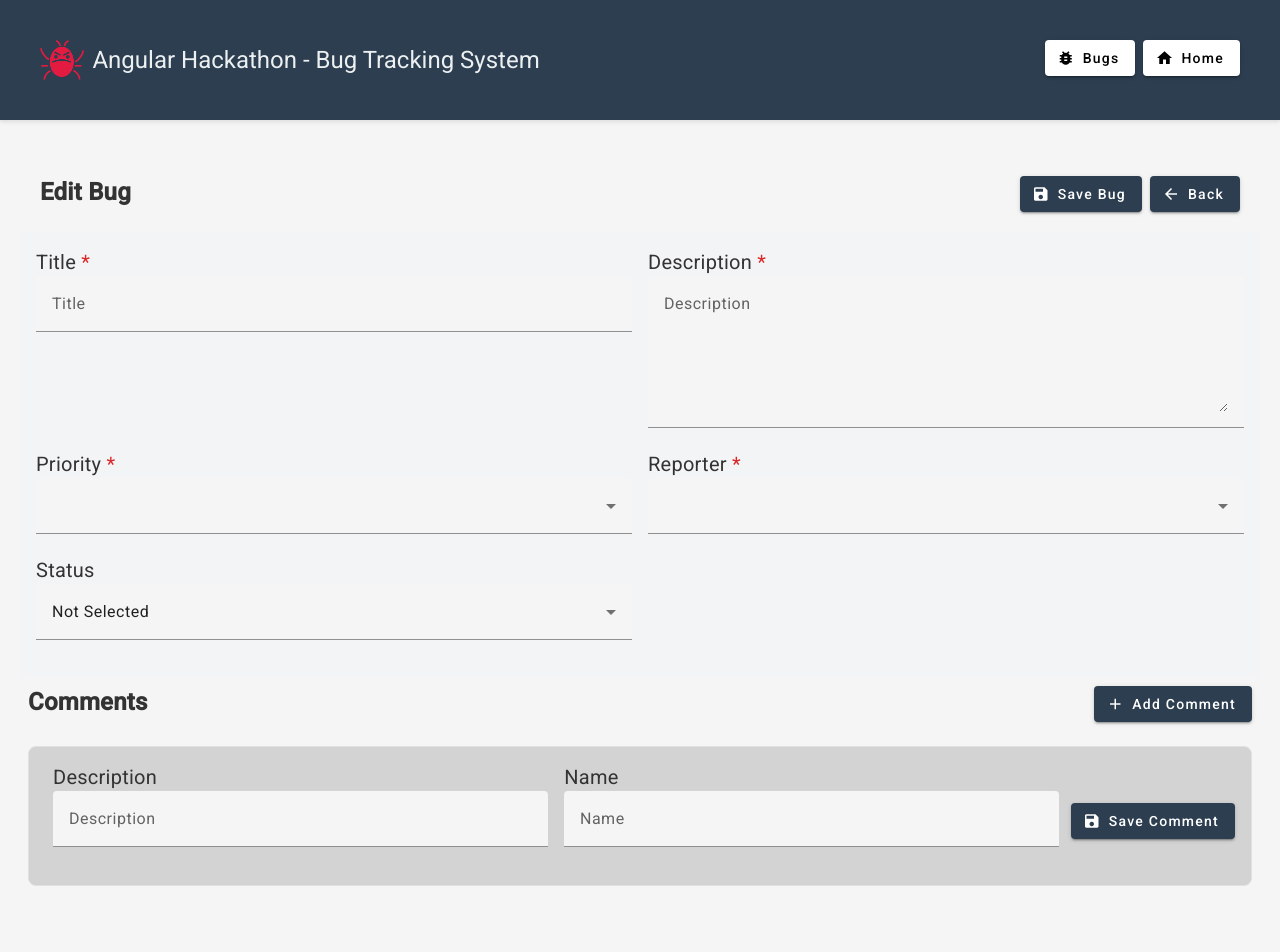
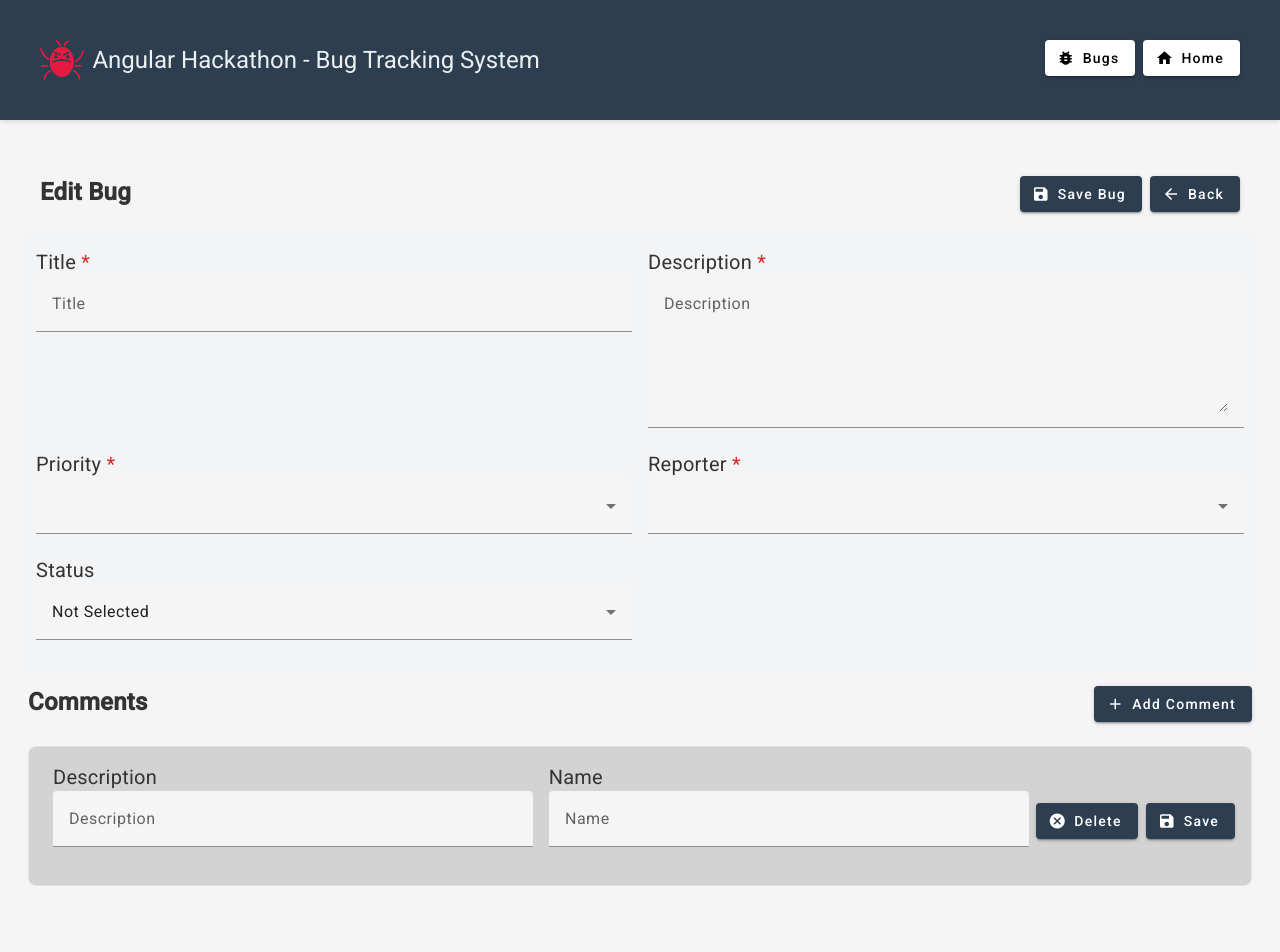
Before and after one commit to pedes1999/Hackaton-AngularTraining, an Angular app: page /bug/1 in a window 1280 px wide. Shown: the top 952 px of the page. Built offline with nearby package versions, Linux system fonts and the light colour scheme; no server answers.

Commit message:
added functionality of deleting comments

```diff
--- a/src/app/bugs/bug-edit/bug-edit.component.html
+++ b/src/app/bugs/bug-edit/bug-edit.component.html
@@ -86,8 +86,11 @@
           </mat-form-field>
         </div>
         <div class="flex justify-end w-1/3">
-          <button mat-raised-button class="button mt-10" (click)="saveComment(i)">
-            <mat-icon>save</mat-icon>Save Comment
+          <button mat-raised-button class="button mt-10" (click)="deleteComment(i)">
+            <mat-icon>cancel</mat-icon>Delete
+          </button>
+          <button mat-raised-button class="button mt-10 ml-2" (click)="saveComment(i)">
+            <mat-icon>save</mat-icon>Save
           </button>
         </div>
       </div>
--- a/src/app/bugs/bug-edit/bug-edit.component.ts
+++ b/src/app/bugs/bug-edit/bug-edit.component.ts
@@ -171,6 +171,7 @@ export class BugEditComponent implements OnInit, CanComponentDeactivate {
    */
   saveComment(i: number) {
     this.bugService.editBug(this.id!, this.bugForm.value).subscribe(res => {
+      this.comments.markAsPristine();
       this.snackBar.open("Comment saved successfully!", "Close", {
         duration: 5000,
         verticalPosition: 'top',
@@ -178,4 +179,16 @@ export class BugEditComponent implements OnInit, CanComponentDeactivate {
       })
     });
   }
+  deleteComment(i: number) {
+    this.comments.removeAt(i);
+    this.bugService.editBug(this.id!, this.bugForm.value).subscribe(res => {
+      this.comments.markAsPristine();
+      this.snackBar.open("Comment Deleted successfully!", "Close", {
+        duration: 5000,
+        verticalPosition: 'top',
+        horizontalPosition: 'center',
+      })
+    });
+  }
+
 }
```
